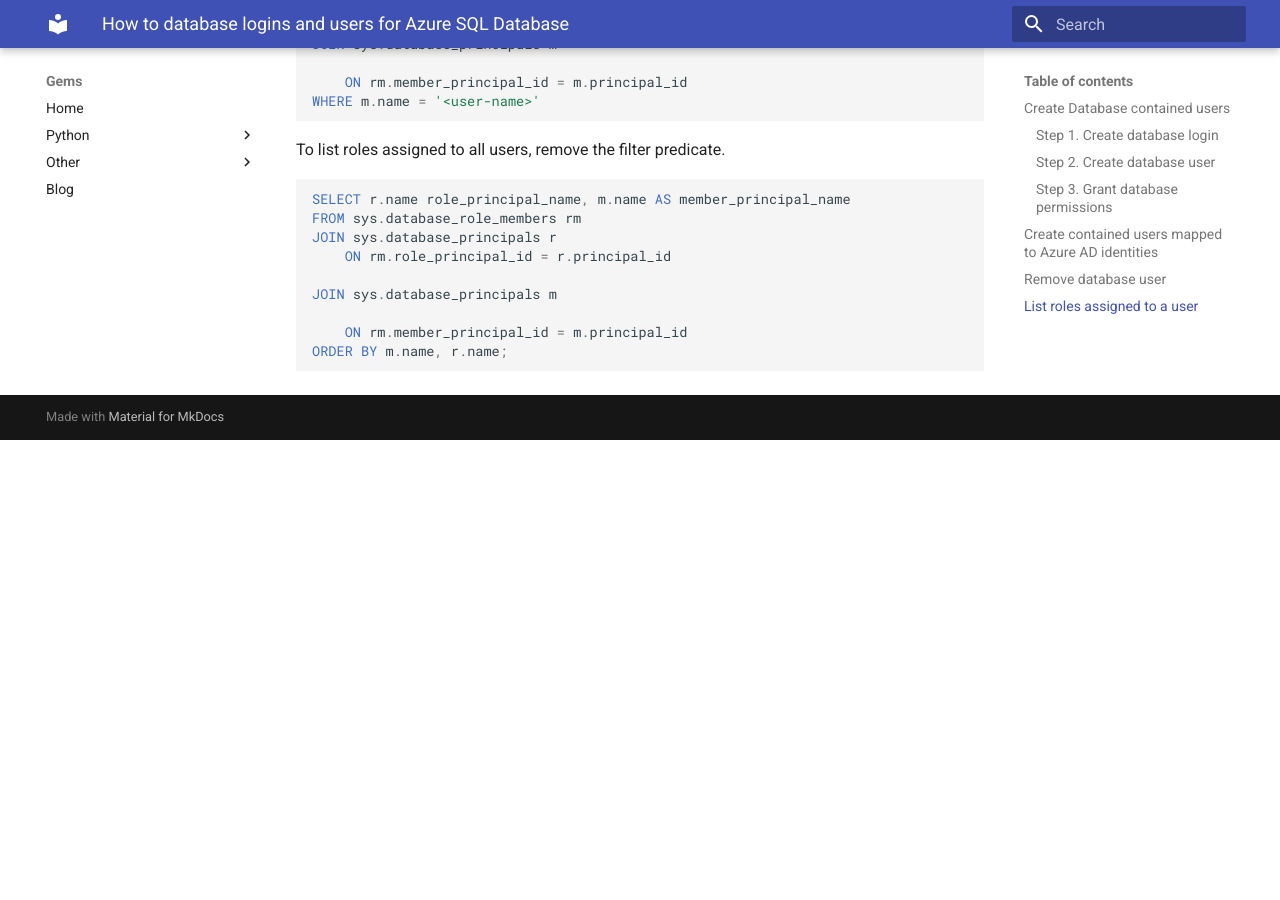
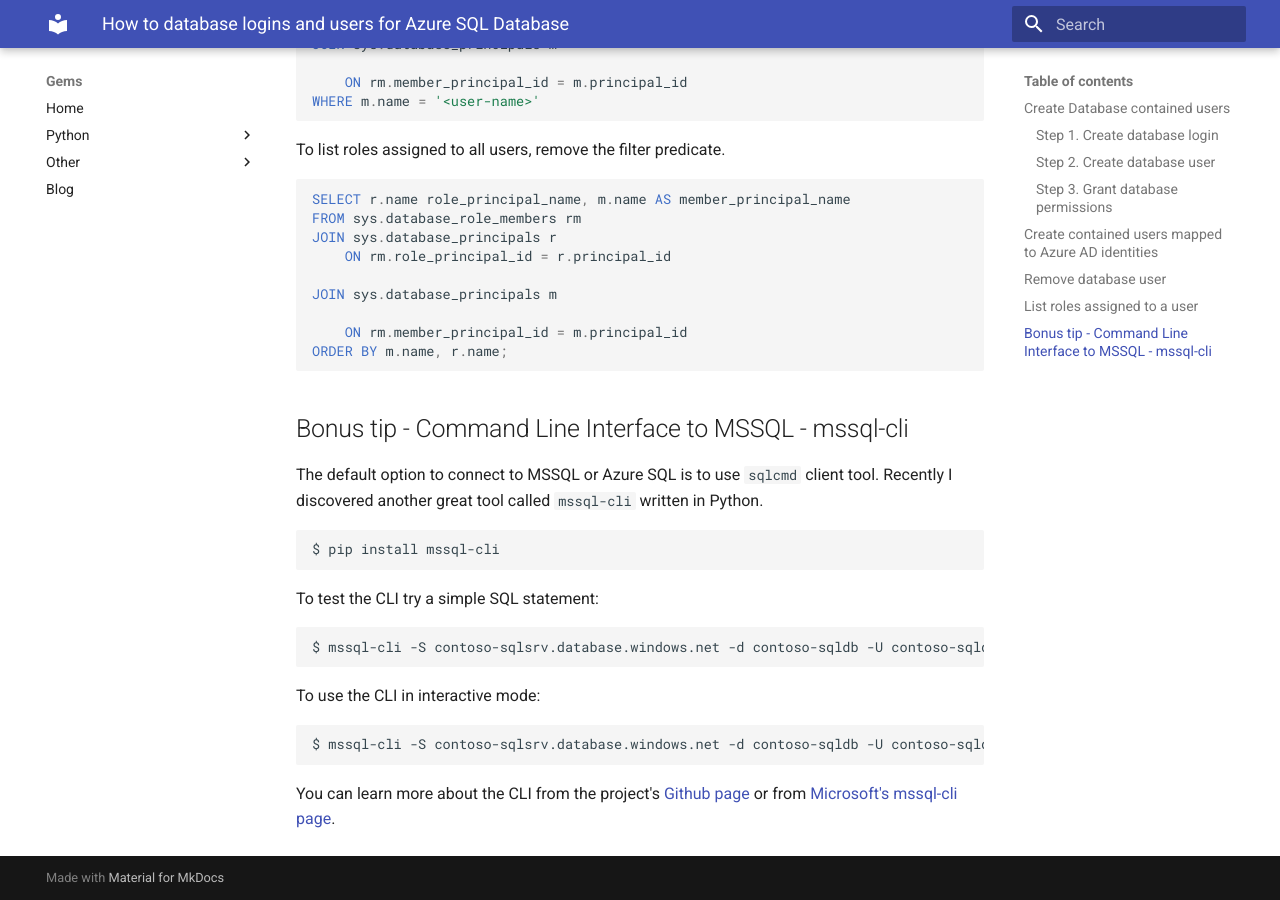
Before and after one commit to ivangeorgiev/gems, an MkDocs documentation site: the page built from docs/azure/howto-create-azure-sql-database-user.md, in a window 1280 px wide and 900 px high, scrolled down 2379 px. Built offline with MkDocs 1.6.1 and Material for MkDocs 9.7.7, drawn with Linux system fonts in a browser that asks for light colours; before the commit the page ends 2819 px from its top, so only the background shows below that.

Commit message:
sql howtos

````diff
--- a/docs/azure/howto-create-azure-sql-database-user.md
+++ b/docs/azure/howto-create-azure-sql-database-user.md
@@ -117,3 +117,25 @@ JOIN sys.database_principals m
     ON rm.member_principal_id = m.principal_id
 ORDER BY m.name, r.name;
 ```
+
+## Bonus tip - Command Line Interface to MSSQL - mssql-cli
+
+The default option to connect to MSSQL or Azure SQL is to use `sqlcmd` client tool. Recently I discovered another great tool called `mssql-cli` written in Python.
+
+```bash
+$ pip install mssql-cli
+```
+
+To test the CLI try a simple SQL statement:
+
+```bash
+$ mssql-cli -S contoso-sqlsrv.database.windows.net -d contoso-sqldb -U contoso-sqldb-reader -P contoso-password -Q "SELECT GETDATE()"
+```
+
+To use the CLI in interactive mode:
+
+```bash
+$ mssql-cli -S contoso-sqlsrv.database.windows.net -d contoso-sqldb -U contoso-sqldb-reader -P contoso-password
+```
+
+You can learn more about the CLI from the project's [Github page](https://github.com/dbcli/mssql-cli) or from [Microsoft's mssql-cli page](https://docs.microsoft.com/en-us/sql/tools/mssql-cli?view=sql-server-ver15).
````
